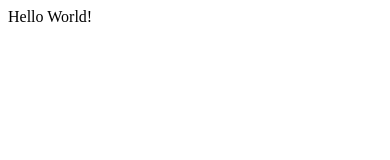
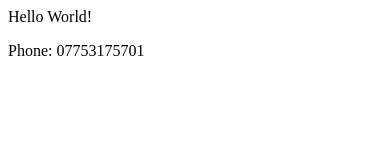
Before and after one commit to johnbcable/the-cloudadvisory, a plain HTML site: page index.html in a window 390 px wide. Drawn offline with Linux system fonts and the light colour scheme.

Commit message:
My phone number in index.html

```diff
--- a/index.html
+++ b/index.html
@@ -9,5 +9,8 @@
     <p>
         Hello World!
     </p>
+    <p>
+        Phone:  07753175701
+    </p>
 </body>
 </html>
```
